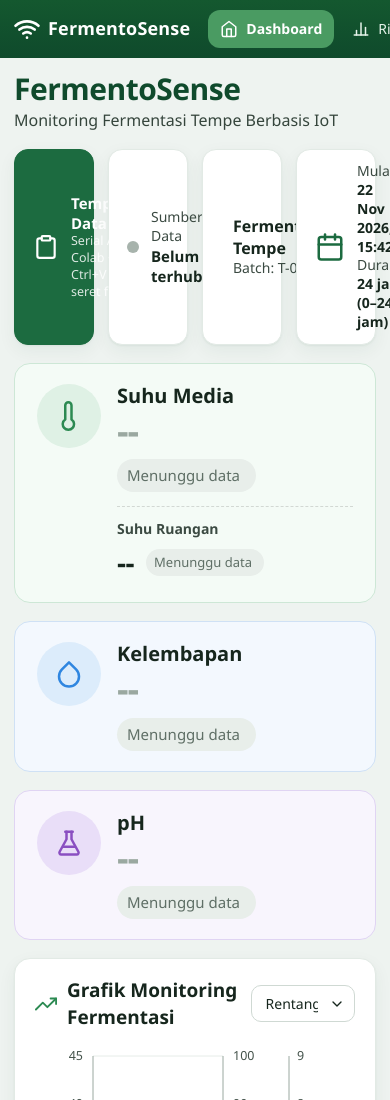
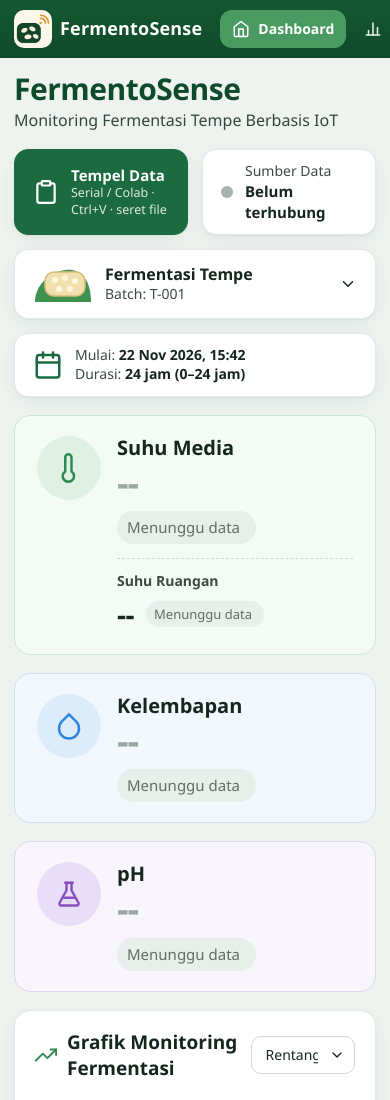
Before and after one commit to limzx085/fermentosense, a plain HTML site: page index.html in a window 390 px wide. Shown: the top 1100 px of the page. Drawn offline with Linux system fonts and the light colour scheme.

Commit message:
Tambah logo dan perbaiki tata letak di layar sempit

```diff
--- a/index.html
+++ b/index.html
@@ -4,6 +4,9 @@
 <meta charset="utf-8">
 <meta name="viewport" content="width=device-width,initial-scale=1">
 <title>FermentoSense – Monitoring Fermentasi Tempe</title>
+<link rel="icon" type="image/png" sizes="64x64" href="favicon.png">
+<link rel="apple-touch-icon" href="apple-touch-icon.png">
+<meta name="theme-color" content="#14582f">
 <link rel="stylesheet" href="style.css">
 </head>
 <body>
@@ -43,7 +46,7 @@
   <!-- ============ SIDEBAR ============ -->
   <aside class="sidebar">
     <div class="brand">
-      <svg class="ic brand-ic"><use href="#i-wifi"/></svg>
+      <img class="brand-logo" src="logo.png" alt="Logo FermentoSense" width="84" height="84">
       <div class="brand-name">FermentoSense</div>
     </div>
 
--- a/style.css
+++ b/style.css
@@ -20,7 +20,7 @@ a{color:inherit;text-decoration:none}
 /* ---------- sidebar ---------- */
 .sidebar{background:linear-gradient(180deg,#14582f 0%,#0f4a2c 100%);color:#fff;position:sticky;top:0;height:100vh;display:flex;flex-direction:column;overflow:hidden}
 .brand{display:flex;flex-direction:column;align-items:center;gap:4px;padding:34px 16px 26px}
-.brand-ic{width:40px;height:40px;stroke-width:2.4}
+.brand-logo{width:84px;height:84px;border-radius:20px;display:block;box-shadow:0 4px 14px rgba(0,0,0,.28)}
 .brand-name{font-size:25px;font-weight:700;letter-spacing:.2px}
 .nav{display:flex;flex-direction:column;gap:6px;padding:0 17px}
 .nav-item{display:flex;align-items:center;gap:14px;padding:12px 16px;border-radius:12px;color:#e6f3ea;font-size:16px;transition:background .15s}
@@ -253,7 +253,7 @@ textarea{font-family:Consolas,monospace;font-size:13px;resize:vertical}
   .app{grid-template-columns:1fr}
   .sidebar{position:static;height:auto;flex-direction:row;align-items:center;gap:8px;padding:10px 14px;overflow-x:auto}
   .brand{flex-direction:row;padding:0 10px 0 0;gap:8px}
-  .brand-ic{width:26px;height:26px}.brand-name{font-size:18px;white-space:nowrap}
+  .brand-logo{width:38px;height:38px;border-radius:10px;box-shadow:none}.brand-name{font-size:18px;white-space:nowrap}
   .nav{flex-direction:row;padding:0}
   .nav-item{padding:9px 12px;font-size:14px;white-space:nowrap;gap:8px}
   .nav-item .ic{width:18px;height:18px}
@@ -266,6 +266,9 @@ textarea{font-family:Consolas,monospace;font-size:13px;resize:vertical}
   .title h1{font-size:30px}.title p{font-size:16px}
   .form-grid{grid-template-columns:1fr}
   .bottom-row{grid-template-columns:1fr}
-  .top-cards{width:100%}.pill-card{flex:1;min-width:0}
+  .top-cards{width:100%;display:grid;grid-template-columns:1fr 1fr}
+  .pill-card,.batch-card{min-width:0}
+  .batch-card,.date-card{grid-column:1/-1}
+  .batch-ic{flex:none}
   .sval{font-size:36px}
 }
```
Also changed, not shown: README.txt, apple-touch-icon.png (added), favicon.png (added), logo.png (added).
